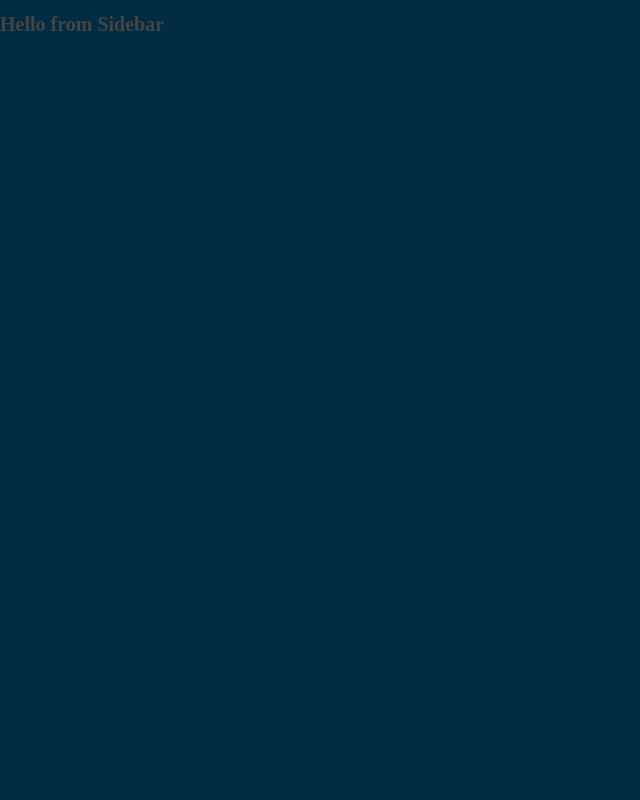
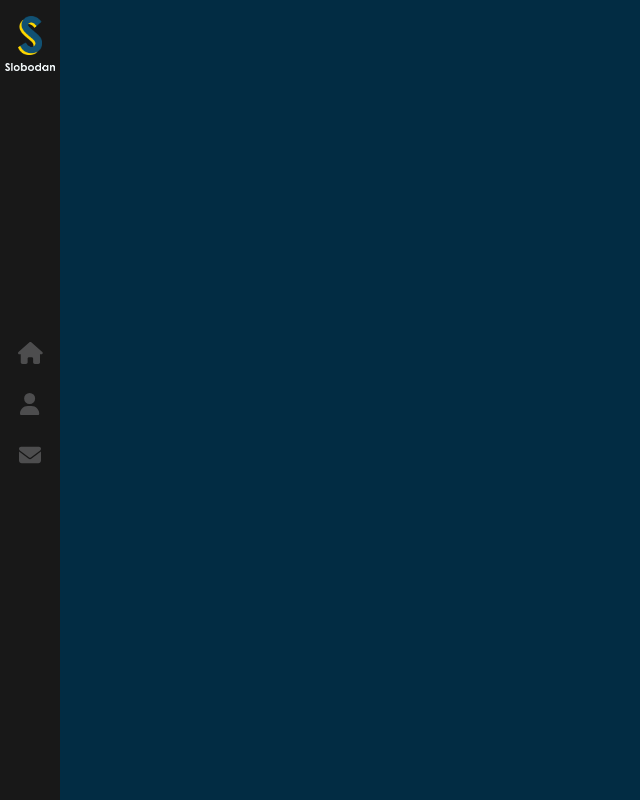
Before and after one commit to karvel-code/karvel-portfolio, a React (Create React App) app: page / in a window 1280 px wide. Shown: the whole page, without its empty margins (0-640 px from the left). Built offline with nearby package versions, Linux system fonts and the light colour scheme.

Commit message:
Add styling for sidebar

```diff
--- a/src/components/Sidebar/index.js
+++ b/src/components/Sidebar/index.js
@@ -1,10 +1,30 @@
 import "./index.scss";
+import { Link, NavLink } from "react-router-dom";
+import LogoS from '../../assets/images/logo-s.png';
+import LogoSubtitle from '../../assets/images/logo_sub.png';
+import { FontAwesomeIcon } from "@fortawesome/react-fontawesome";
+import { faEnvelope, faHome, faUser } from "@fortawesome/free-solid-svg-icons";
 
 const Sidebar = () => {
     return (
-        <>
-            <h1>Hello from Sidebar</h1>
-        </>
+       <div className="nav-bar">
+            <Link className="logo" to="/">
+                <img src={LogoS} alt="logo" />
+                <img className="sub-logo" src={LogoSubtitle} alt="sub-logo" />
+            </Link>
+            <nav>
+                <NavLink exact="true" activeclassname="active" to="/" >
+                    <FontAwesomeIcon icon={faHome} color="4d4d4e" />
+                </NavLink>
+                <NavLink exact="true" activeclassname="active" className="about-link" to="/about" >
+                    <FontAwesomeIcon icon={faUser} color="4d4d4e" />
+                </NavLink>
+                <NavLink exact="true" activeclassname="active" className="contact-link" to="/contact" >
+                    <FontAwesomeIcon icon={faEnvelope} color="4d4d4e" />
+                </NavLink>
+
+            </nav>
+       </div>
     )
 }
 
--- a/src/components/Sidebar/index.scss
+++ b/src/components/Sidebar/index.scss
@@ -0,0 +1,93 @@
+.nav-bar {
+    background: #181818;
+    width: 60px;
+    height: 100%;
+    position: absolute;
+    top: 0;
+    z-index: 3;
+    min-height: 500px;
+
+    .logo {
+        display: block;
+        padding: 8px 0;
+
+        img {
+            display: block;
+            margin: 8px auto;
+            width: 24px;
+            height: auto;
+
+            &.sub-logo {
+                width: 50px;
+            }
+        }
+    }
+
+    nav {
+        display: block;
+        text-align: center;
+        position: absolute;
+        height: 210px;
+        top: 50%;
+        margin-top: -120%;
+        width: 100%;
+
+        a {
+            font-size: 22px;
+            color: #4d4d4e;
+            display: block;
+            line-height: 51px;
+            height: 51px;
+            position: relative;
+            text-decoration: none;
+
+            i {
+                transition: all 0 ease-out;
+            }
+
+            &:hover {
+                color: #ffd700;
+            }
+
+            // svg {
+            //     opacity: 0;
+            // }
+
+            // &:after {
+            //     opacity: 1;
+            // }
+        }
+
+        // &:after {
+        //     content: '';
+        //     font-size: 9px;
+        //     letter-spacing: 2px;
+        //     position: absolute;
+        //     bottom: 0;
+        //     display: block;
+        //     width: 100%;
+        //     text-align: center;
+        //     opacity: 0;
+        //     transform: all 0.3s ease-out;
+        // }
+
+        // &:first-child {
+        //     &::after {
+        //         content: 'HOME';
+        //     }
+        // }
+
+        // a.about-link {
+        //     &::after {
+        //         content: 'ABOUT';
+        //     }
+        // }
+
+        // a.contact-link {
+        //     &::after {
+        //         content: 'CONTACT';
+        //     }
+        // }
+
+    }
+}
```
